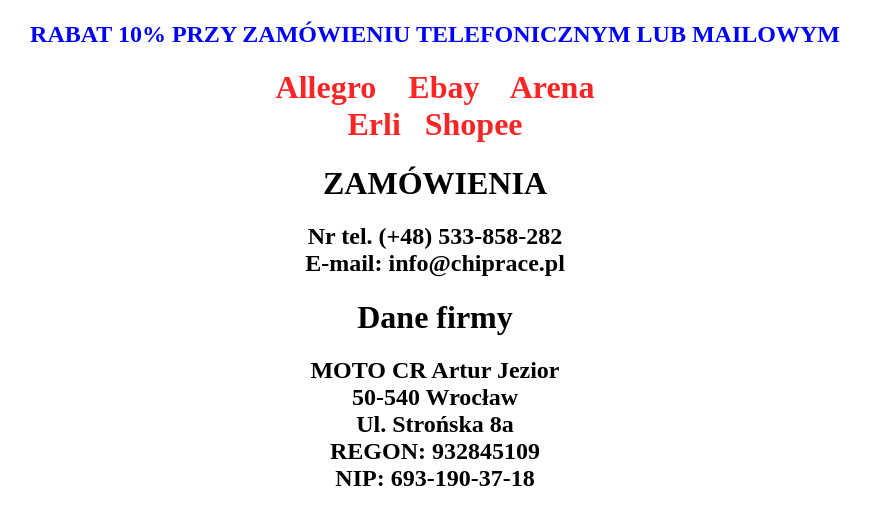
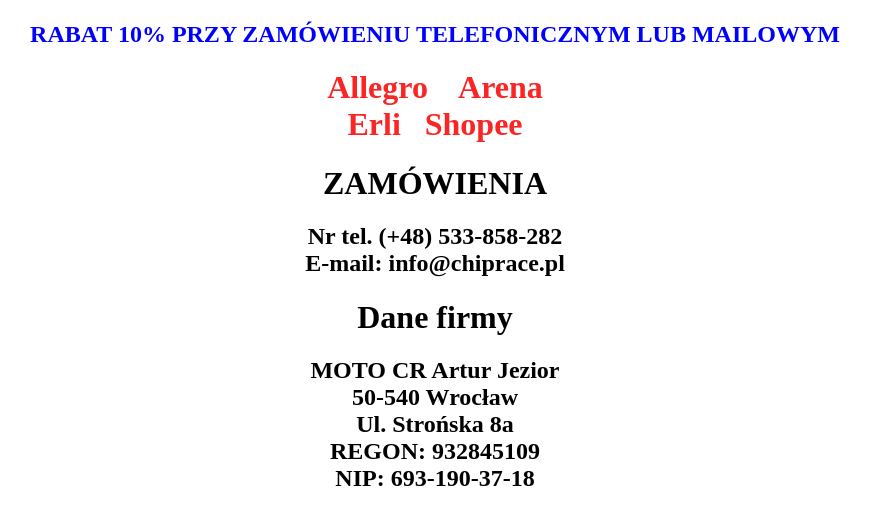
Before and after one commit to sasanziomal/chiprace, a plain HTML site: page index.html in a window 1280 px wide. Shown: the part 161-686 px from the top of the page, without its empty margins (205-1074 px from the left). Drawn offline with Linux system fonts and the light colour scheme.

Commit message:
Update index.html

```diff
--- a/index.html
+++ b/index.html
@@ -15,7 +15,6 @@
     <img src="images/logo.png" alt="logo ChipRace"><br>
     <h2><a style="color: #0000FF;">RABAT 10% PRZY ZAMÓWIENIU TELEFONICZNYM LUB MAILOWYM</a style="color: #0000FF;"></h2>
     <h1><a style="text-decoration: none; color: #FA2525;" target="_blank" rel="noopener noreferrer" href="https://allegro.pl/uzytkownik/ChipRace">Allegro</a>&nbsp&nbsp&nbsp
-    <a style="text-decoration: none;color: #FA2525;" target="_blank" rel="noopener noreferrer" href="https://www.ebay.pl/str/chipturbo">Ebay</a>&nbsp&nbsp&nbsp
     <a style="text-decoration: none;color: #FA2525;" target="_blank" rel="noopener noreferrer" href="https://arena.pl/sprzedawca/ChipRace">Arena</a><br><a style="text-decoration: none;color: #FA2525;" target="_blank" rel="noopener noreferrer" href="https://erli.pl/sklep/ChipRace/30235">Erli</a>&nbsp&nbsp&nbsp<a style="text-decoration: none;color: #FA2525;" target="_blank" rel="noopener noreferrer" href="https://shopee.pl/shop/768530754/">Shopee</a></h1>
     <h1>ZAMÓWIENIA</h1>
     <h2>Nr tel. (+48) 533-858-282<br>
```
